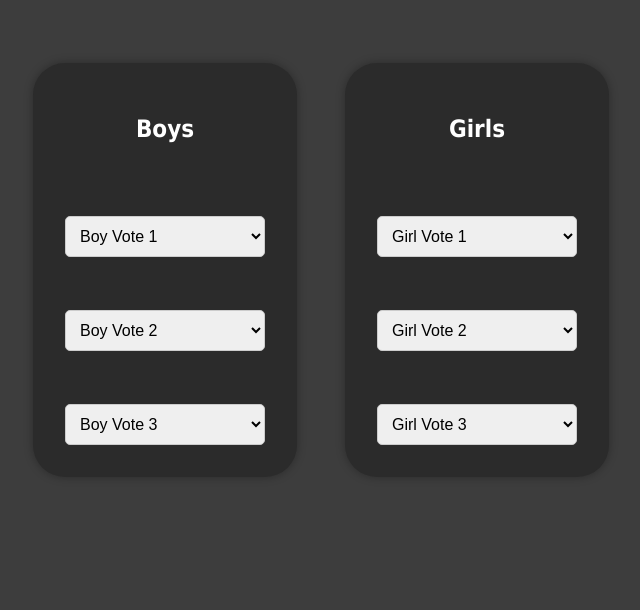
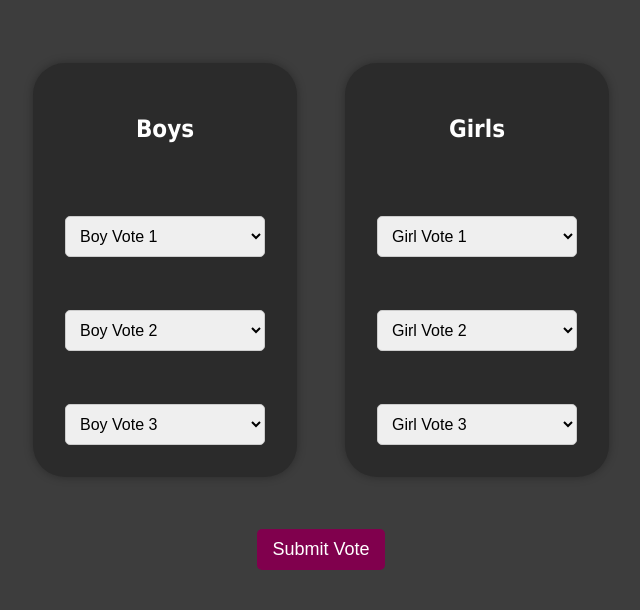
Before and after one commit to KILLERRYANBRO/Voting_system_EC_SE_RyanJ, a Flask app: page /vote in a window 1280 px wide. Shown: the part 190-800 px from the top of the page, without its empty margins (319-959 px from the left). Run offline with Flask 3, Linux system fonts and the light colour scheme; a user stored in the database is signed in.

Commit message:
Adding my Graph, Yippee

```diff
--- a/myapp/app.py
+++ b/myapp/app.py
@@ -9,7 +9,7 @@ app.secret_key = 'your_secret_key'
 login_manager.login_view = 'login'
 
 def init_routes(app):
-    from .models import User, Vote, Candidate
+    from .models import User, Vote, Candidate, VoteSelection
 
     @login_manager.user_loader
     def load_user(user_id):
@@ -56,10 +56,21 @@ def init_routes(app):
                 flash('Username or email already exists.', 'error')
         return render_template('register.html')
 
+    from collections import Counter
+
     @app.route('/home')
-    @login_required
     def home():
-        return render_template('home.html', username=current_user.username)
+        candidates = Candidate.query.all()
+        votes_data = VoteSelection.query.with_entities(VoteSelection.candidate_id).all()
+
+        vote_counter = Counter([v[0] for v in votes_data])
+
+        names = [c.name for c in candidates]
+        vote_counts = [vote_counter.get(c.id, 0) for c in candidates]
+
+        return render_template('home.html', names=names, votes=vote_counts)
+
+
 
     @app.context_processor
     def inject_candidates():
@@ -88,6 +99,9 @@ def init_routes(app):
             flash("You have already voted.", "error")
             return redirect(url_for('votepage'))
 
+        boys = Candidate.query.filter_by(gender='boy').all()
+        girls = Candidate.query.filter_by(gender='girl').all()
+
         boy_votes = [request.form.get(f"boy{i}") for i in range(1, 4)]
         girl_votes = [request.form.get(f"girl{i}") for i in range(1, 4)]
 
@@ -97,17 +111,41 @@ def init_routes(app):
 
         # Check for duplicate votes
         if len(set(boy_votes)) < 3 or len(set(girl_votes)) < 3:
-            flash("You cannot vote for the same person more than once.", "error")
-            return redirect(url_for('votepage'))
+            # GOOD: re-render with previous form state
+            flash("You can't vote for the same person twice!", "error")
+            return render_template("vote.html", boys=boys, girls=girls)
 
-        vote = Vote(
-            user_id=current_user.id,
-            boy_votes=",".join(boy_votes),
-            girl_votes=",".join(girl_votes)
-        )
+
+        # Save Vote object
+        vote = Vote(user_id=current_user.id)
         db.session.add(vote)
+        db.session.flush()  # Ensures vote.id is available before inserting selections
+
+        # Store each boy vote
+        for i in range(1, 4):
+            candidate_id = int(request.form[f'boy{i}'])
+            selection = VoteSelection(
+                vote_id=vote.id,
+                candidate_id=candidate_id,
+                position=i,
+                gender='boy'
+            )
+            db.session.add(selection)
+
+        # Store each girl vote
+        for i in range(1, 4):
+            candidate_id = int(request.form[f'girl{i}'])
+            selection = VoteSelection(
+                vote_id=vote.id,
+                candidate_id=candidate_id,
+                position=i,
+                gender='girl'
+            )
+            db.session.add(selection)
+
         current_user.has_voted = True
         db.session.commit()
+
 
         flash("Your vote has been submitted successfully.", "success")
         return redirect(url_for('home'))
--- a/myapp/templates/vote.html
+++ b/myapp/templates/vote.html
@@ -1,43 +1,44 @@
 {% extends 'base.html' %}
 {% block title %}Vote{% endblock %}
+
 {% block content %}
 <h1>Prefect Voting System</h1>
 
-<!-- New container to hold both forms side by side -->
+<form method="POST" action="{{ url_for('submit_vote') }}">
   <div class="vote-form-wrapper">
-  <!-- Boy voting form -->
-  <form class="vote-form-boy" method="POST" action="{{ url_for('submit_vote') }}">
-    <div class="vote-columns">
+    <!-- Boy voting section -->
+    <div class="vote-form vote-form-boy">
       <div class="vote-section">
         <h2>Boys</h2>
-        {% for i in range(1,4) %}
+        {% for i in range(1, 4) %}
           <select class="form-select" name="boy{{ i }}" required>
             <option value="">Boy Vote {{ i }}</option>
             {% for b in boys %}
-            <option value="{{ b.name }}">{{ b.name }}</option>
+              <option value="{{ b.id }}">{{ b.name }}</option>
             {% endfor %}
           </select>
         {% endfor %}
       </div>
     </div>
-  </form>
-
-  <!-- Girl voting form -->
-  <form class="vote-form-girl" method="POST" action="{{ url_for('submit_vote') }}">
-    <div class="vote-columns">
+    <!-- Girl voting section -->
+    <div class="vote-form vote-form-girl">
       <div class="vote-section">
         <h2>Girls</h2>
-        {% for i in range(1,4) %}
+        {% for i in range(1, 4) %}
           <select class="form-select" name="girl{{ i }}" required>
             <option value="">Girl Vote {{ i }}</option>
             {% for g in girls %}
-            <option value="{{ g.name }}">{{ g.name }}</option>
+              <option value="{{ g.id }}">{{ g.name }}</option>
             {% endfor %}
           </select>
         {% endfor %}
       </div>
     </div>
+  </div>
+
+  <!-- Submit button centered below both columns -->
+  <div style="margin-top: 20px;">
+    <input type="submit" value="Submit Vote">
+  </div>
 </form>
-  </div>
-</div>
 {% endblock %}
```
Also changed, not shown: myapp/models.py (+10 -2 lines), myapp/static/chart.js (added, +25 -0 lines), myapp/templates/home.html (+19 -0 lines), run.py (+11 -12 lines), instance/yourdatabase.db. Lines whose indentation alone changed are shown as unchanged.
